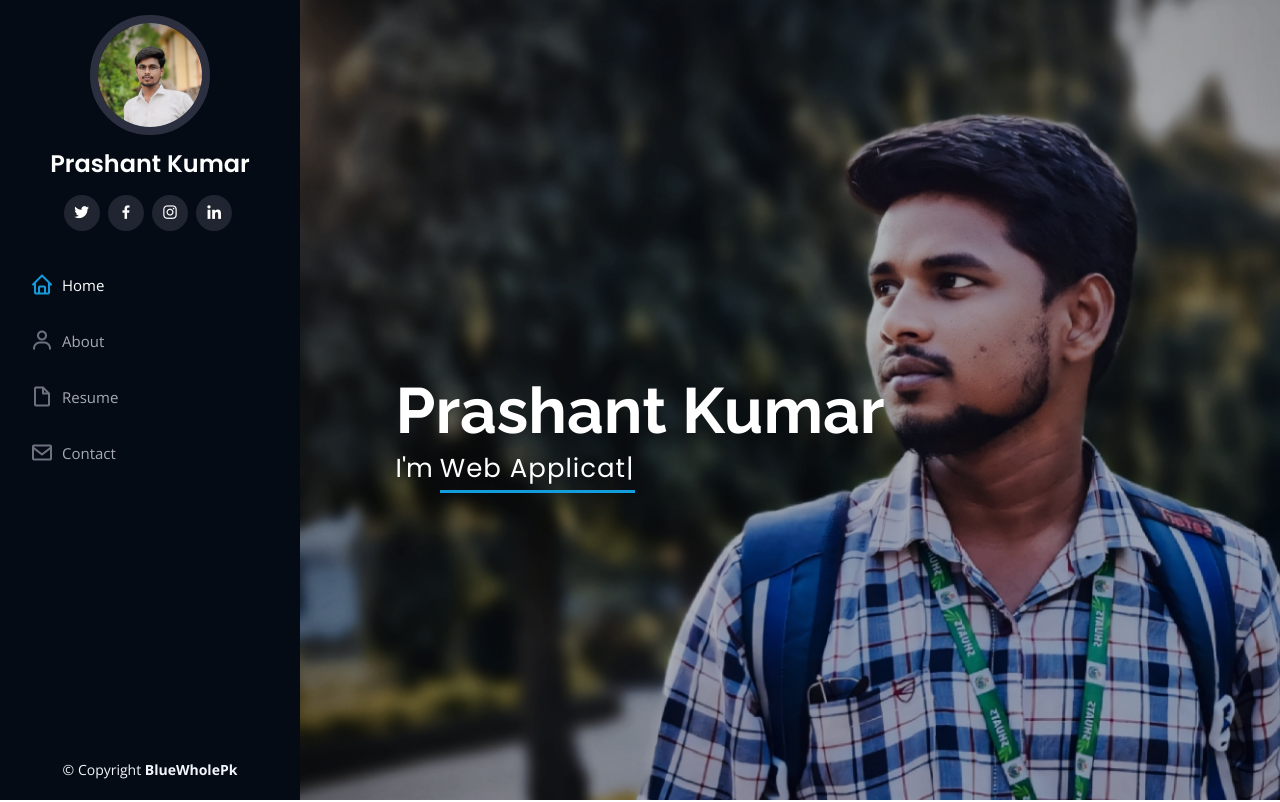
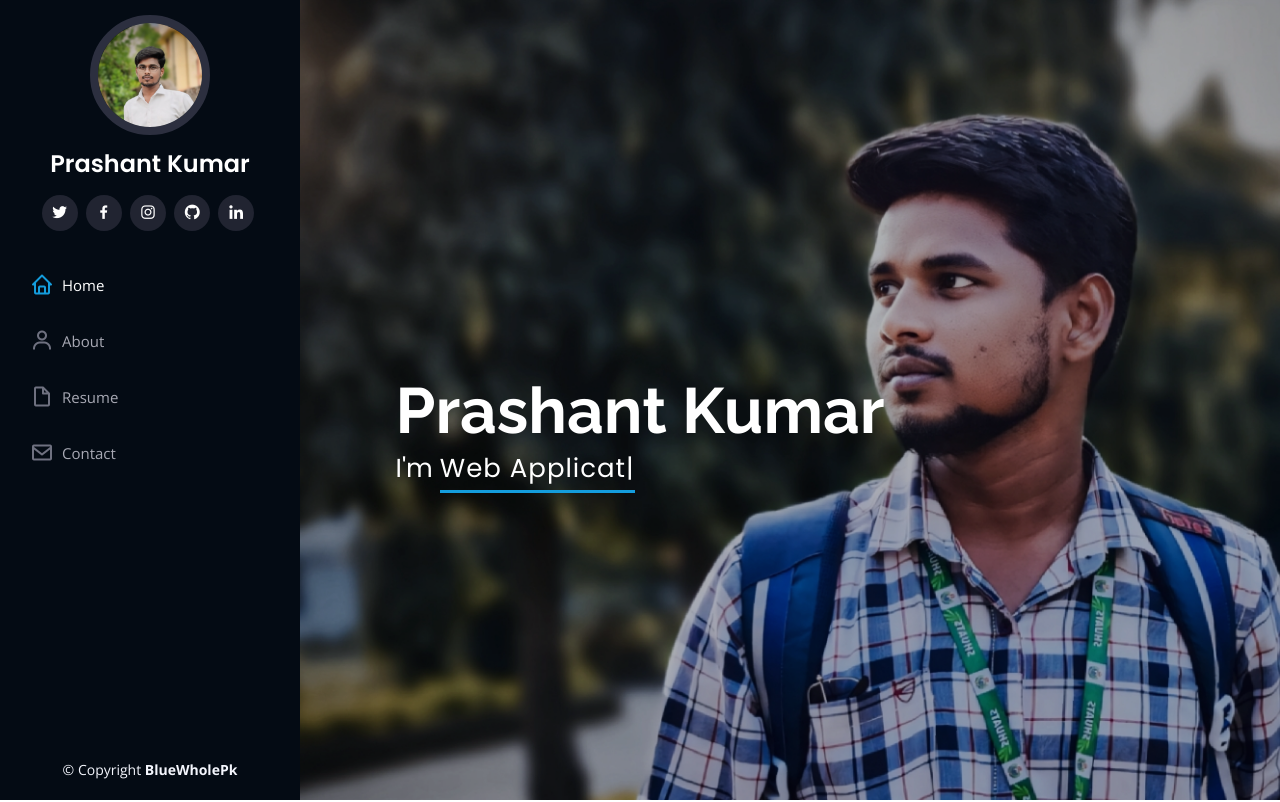
Before and after one commit to bluewholepk/prashant, a plain HTML site: page index.html in a window 1280 px wide. Shown: the top 802 px of the page. Drawn offline with nearby package versions, Linux system fonts and the light colour scheme.

Commit message:
index.html

```diff
--- a/index.html
+++ b/index.html
@@ -56,7 +56,7 @@
           <a href="https://twitter.com/bluewholepk" class="twitter"><i class="bx bxl-twitter"></i></a>
           <a href="https://www.facebook.com/prashantkr00" class="facebook"><i class="bx bxl-facebook"></i></a>
           <a href="https://www.instagram.com/prashant.kr16/" class="instagram"><i class="bx bxl-instagram"></i></a>
-          <!-- <a href="#" class="google-plus"><i class="bx bxl-skype"></i></a> -->
+          <a href="https://github.com/bluewholepk" class="github"><i class="bx bxl-github"></i></a>
           <a href="https://www.linkedin.com/in/bluewholepk/" class="linkedin"><i class="bx bxl-linkedin"></i></a>
         </div>
       </div>
```
